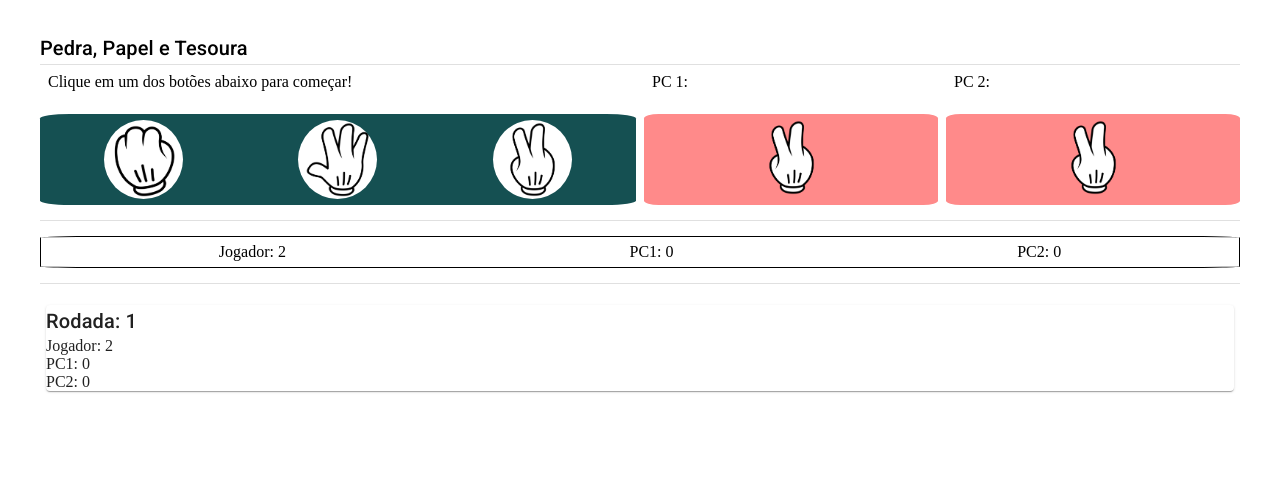
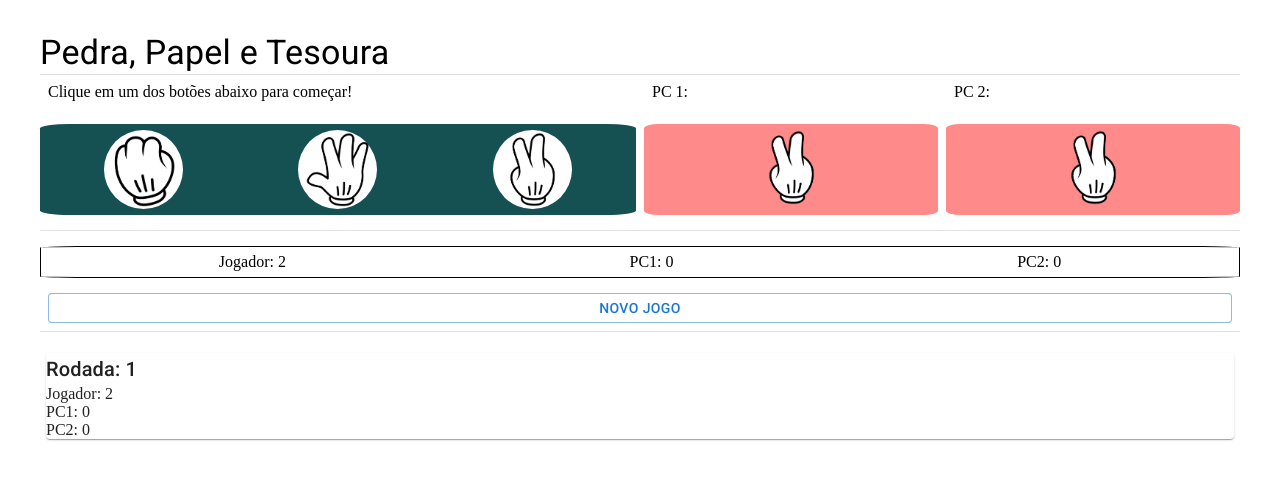
Before and after one commit to tnsilva/jokenpo, a React (Vite) app: page / in a window 1280 px wide. Both pictures are taken after a click on the button 143 px from the left and 159 px from the top of the page. Shown: the top 480 px of the page. Built offline with nearby package versions, Linux system fonts and the light colour scheme.

Commit message:
new9 commit

```diff
--- a/src/App.tsx
+++ b/src/App.tsx
@@ -1,7 +1,7 @@
-import { Typography, Divider, Box, Grid, Paper } from "@mui/material";
+import { Typography, Divider, Box, Grid, Paper, Button, Link } from "@mui/material";
 import { useEffect, useRef, useState } from "react";
 import { api } from "./services";
-import { Box2, Box4, BoxApp, Btn } from "./styles";
+import { Box2, Box4, BoxApp, Btn, Btn1 } from "./styles";
 import { v4 as uuidv4 } from "uuid";
 
 function App() {
@@ -140,9 +140,19 @@ function App() {
     setN((prev) => prev + 1);
   };
 
+  const novaJogada = () => {
+    setOpComp1(null);
+    setOpComp2(null);
+  }
+
   return (
-    <Box sx={{ m: 2, p: 2 }}>
-      <Typography variant="h6">Pedra, Papel e Tesoura</Typography>
+    <Box sx={{ m: 2, p: 2 }} >
+      <Box display="flex" >
+
+
+      <Typography variant="h4">Pedra, Papel e Tesoura</Typography>
+
+      </Box>
       <Divider />
 
       <Grid
@@ -228,11 +238,11 @@ function App() {
 
       <Divider />
       <Box2>
-        <Box>Jogador: {contJog}</Box>
+        <Box >Jogador: {contJog}</Box>
         <Box>PC1: {contComp1}</Box>
         <Box>PC2: {contComp2}</Box>
       </Box2>
-
+      {opComp1 !== null && opComp1 !== null &&(<Btn1 sx={{m: 1}} variant="outlined" href="/" onClick={()=> novaJogada} >Novo Jogo</Btn1>)}
       {rodadas.length > 0 && (
         <>
           <Divider />
--- a/src/styles.tsx
+++ b/src/styles.tsx
@@ -14,6 +14,19 @@ export const Btn = styled(Button)`
 
   &:hover {
     background: blue;
+  }
+`;
+
+export const Btn1 = styled(Button)`
+  display: flex;
+
+  margin: 2 auto;
+  padding: 2px;
+  background: white;
+
+  &:hover {
+    background: blue;
+    color: white;
   }
 `;
 
```
